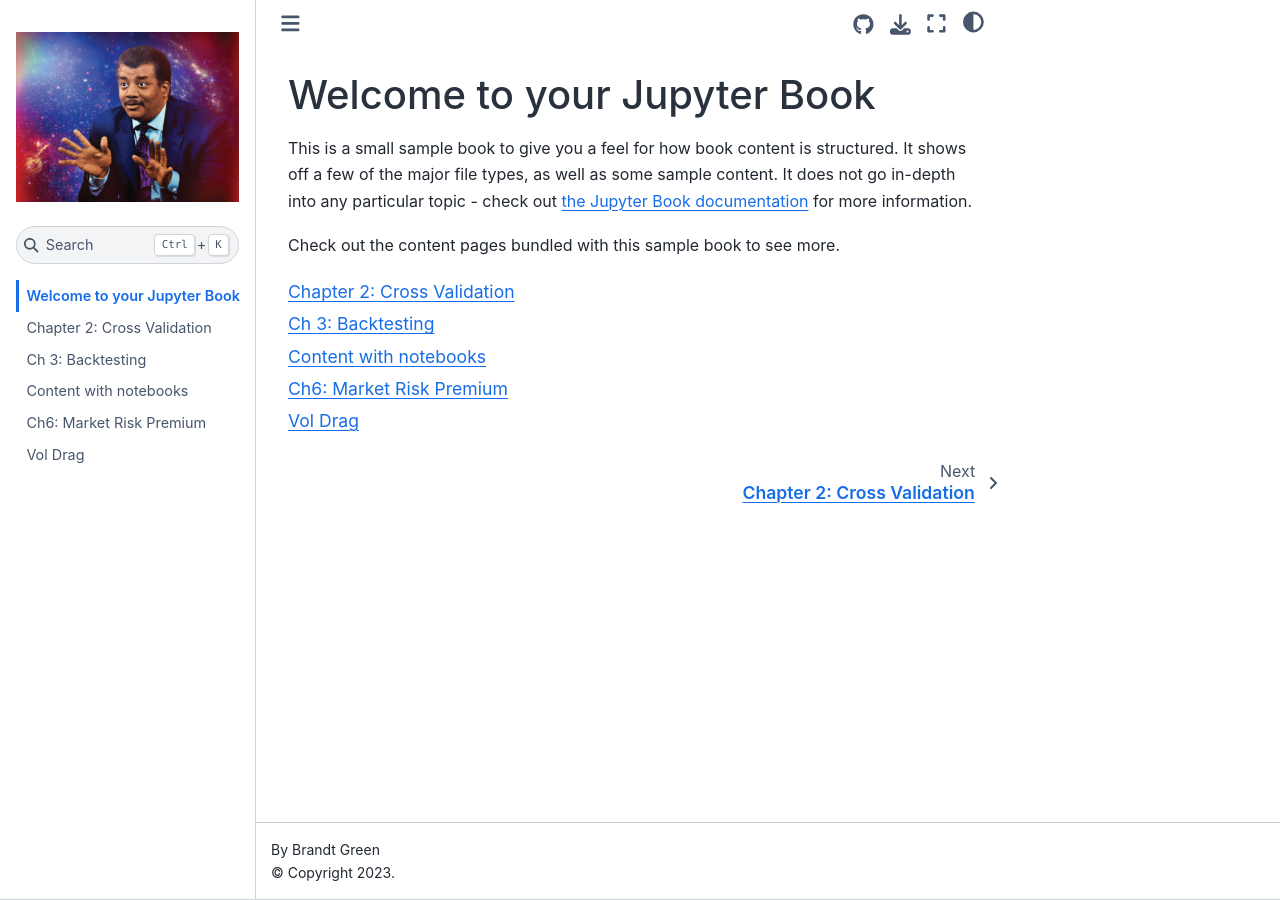
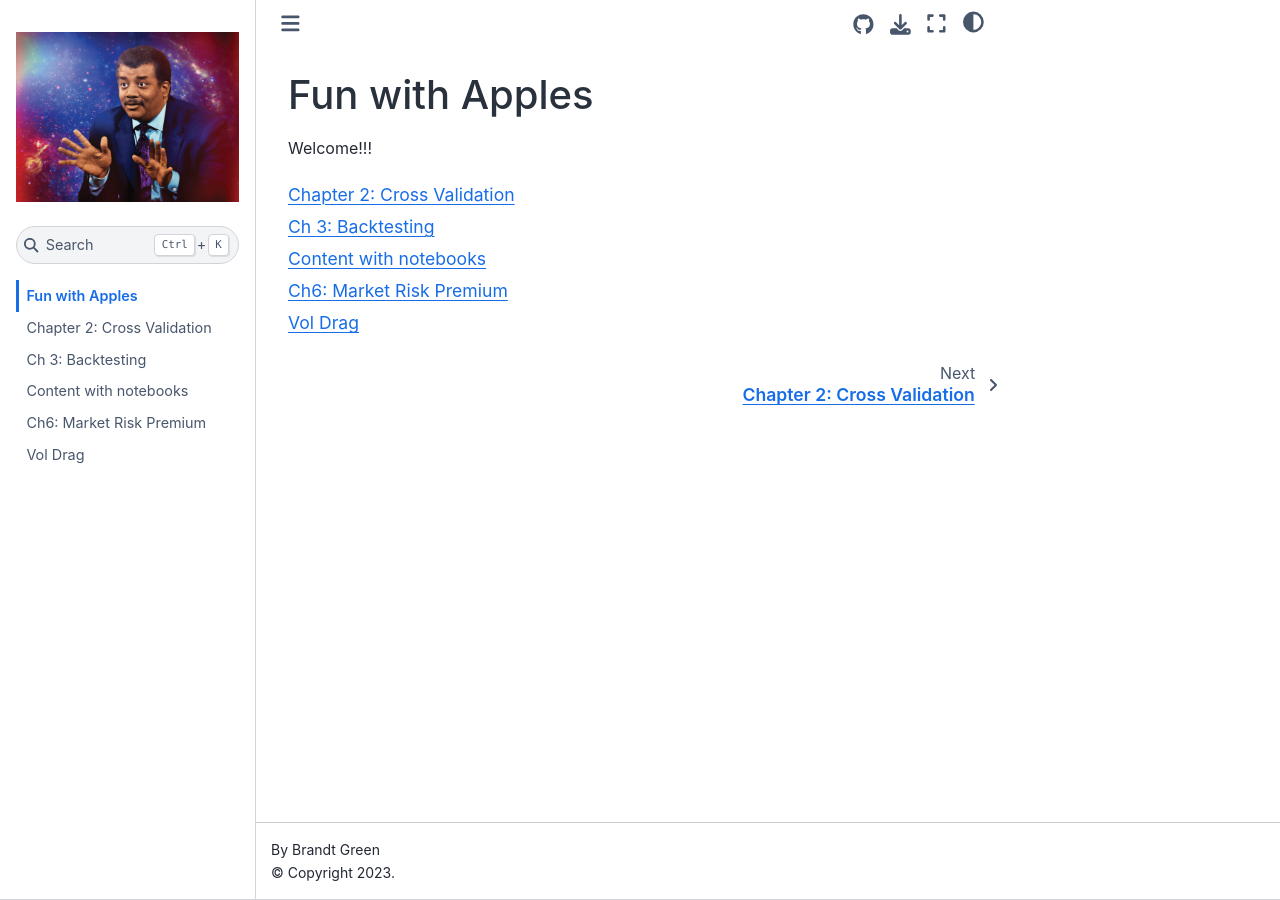
Before and after one commit to Brandt-moreThan4/Blog, a Jupyter Book: the page built from book/index.md, in a window 1280 px wide. Built offline with Jupyter Book 1.0.4 settings and Sphinx 7.4.7 and the Sphinx Book theme 1.1.4, drawn with Linux system fonts in a browser that asks for light colours.

Commit message:
quick title change

````diff
--- a/book/_config.yml
+++ b/book/_config.yml
@@ -1,7 +1,7 @@
 # Book settings
 # Learn more at https://jupyterbook.org/customize/config.html
 
-title: Finance & Python
+title: Apples
 author: Brandt Green
 logo: images/my_boy_neil.jpg
 
@@ -21,8 +21,8 @@
 
 # Information about where the book exists on the web
 repository:
-  url: https://github.com/Brandt-moreThan4/textbook  # Online location of your book
-  path_to_book: textbook  # Optional path to your book, relative to the repository root
+  url: https://github.com/Brandt-moreThan4/blog  # Online location of your book
+  path_to_book: book  # Optional path to your book, relative to the repository root
   branch: master  # Which branch of the repository should be used when creating links (optional)
 
 # Add GitHub buttons to your book
--- a/book/index.md
+++ b/book/index.md
@@ -1,11 +1,6 @@
-# Welcome to your Jupyter Book
+# Fun with Apples
 
-This is a small sample book to give you a feel for how book content is
-structured.
-It shows off a few of the major file types, as well as some sample content.
-It does not go in-depth into any particular topic - check out [the Jupyter Book documentation](https://jupyterbook.org) for more information.
-
-Check out the content pages bundled with this sample book to see more.
+Welcome!!!
 
 ```{tableofcontents}
 ```
````
